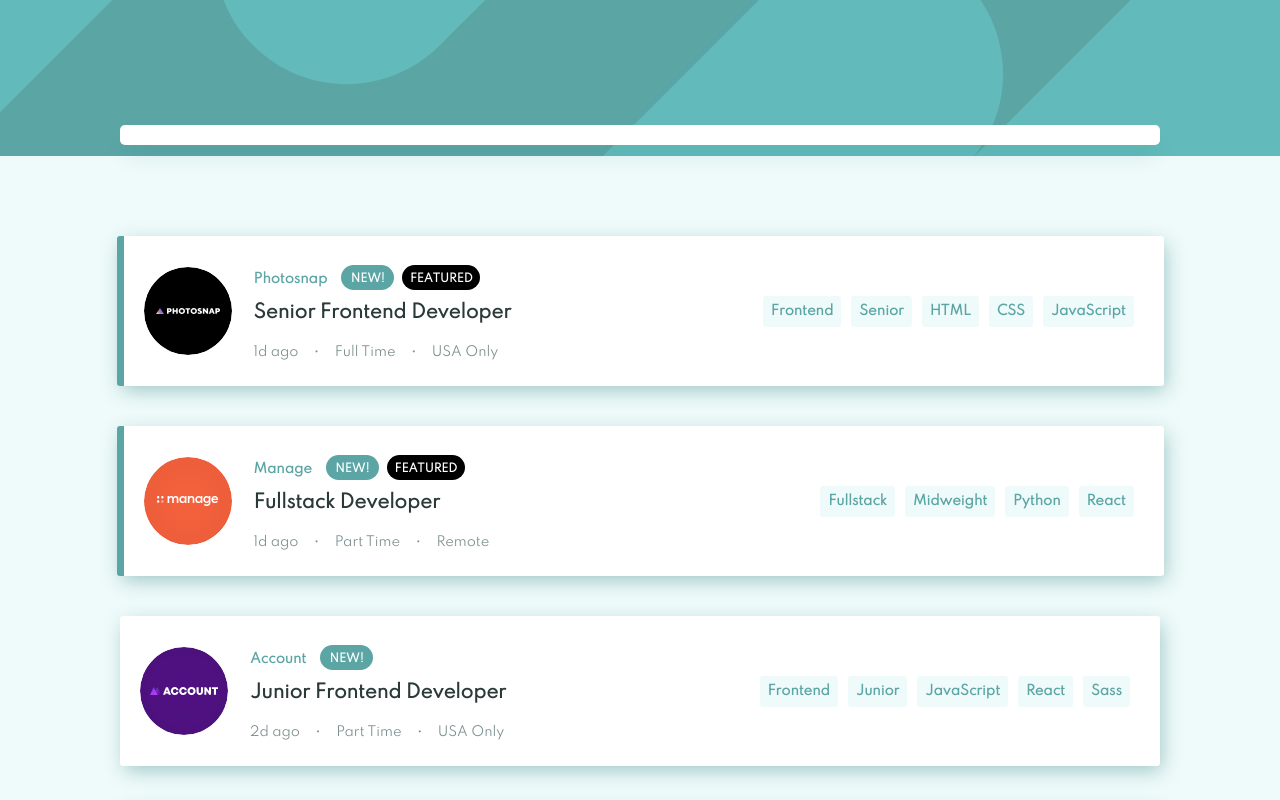
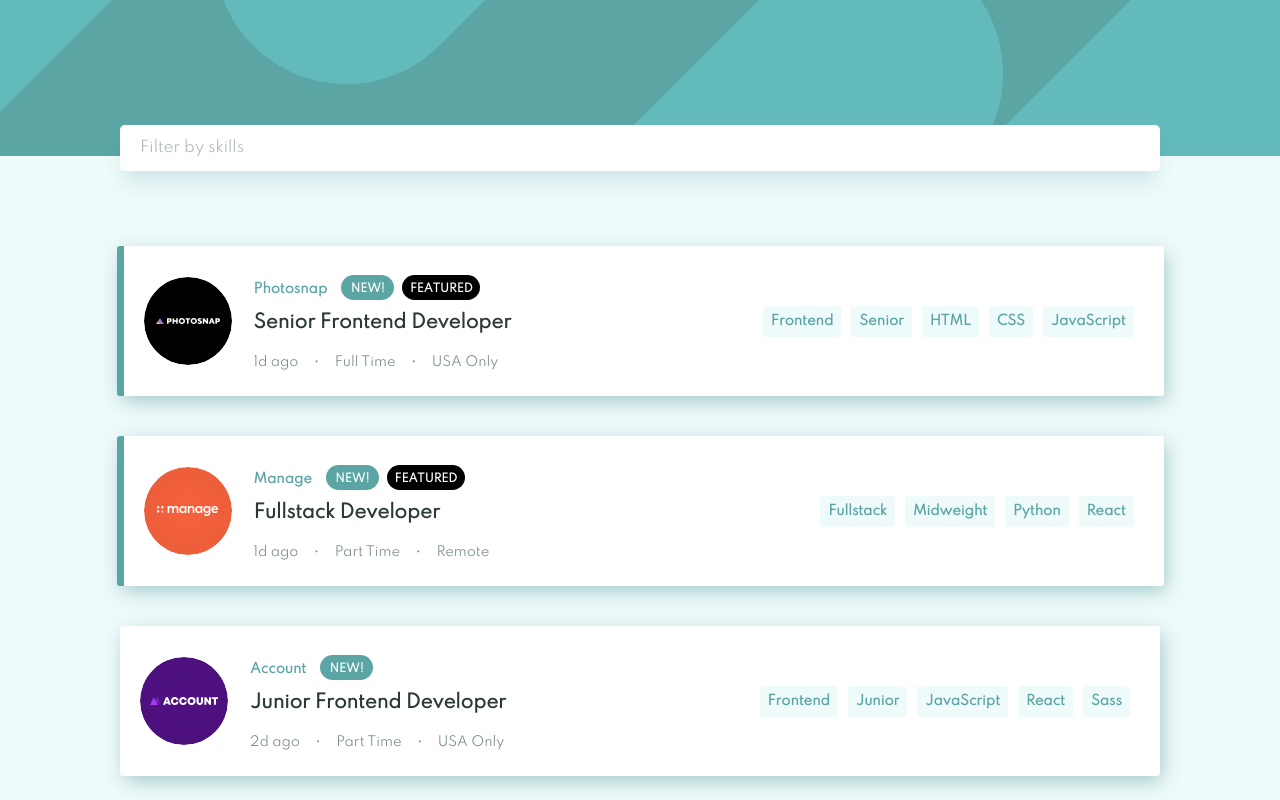
Before and after one commit to sergethi/placement-frontend-copy, an Angular app: page / in a window 1280 px wide. Shown: the top 800 px of the page. Built offline with nearby package versions, Linux system fonts and the light colour scheme.

Commit message:
added filter default message

```diff
--- a/src/app/app.component.css
+++ b/src/app/app.component.css
@@ -13,8 +13,9 @@
 .filter {
   display: flex;
   justify-content: center;
+  /* position: relative; */
   height: 100%;
-  margin-bottom: 10px;
+  margin: 10px 0px;
 }
 
 .filter-container {
--- a/src/app/filter/filter.component.css
+++ b/src/app/filter/filter.component.css
@@ -25,10 +25,18 @@
   /* border: 1px solid; */
 }
 
+.filter-input {
+  display: flex;
+  align-items: center;
+  width: 100%;
+  opacity: .6;
+  color: #7c8f8f;
+  margin: 0px;
+}
+
 .filter-clear {
   display: flex;
   padding: 0px .6rem;
-  /* margin: 10px 0px; */
   color: #7C8F8F;
   font-weight: bolder;
   cursor: pointer;
--- a/src/app/filter/filter.component.html
+++ b/src/app/filter/filter.component.html
@@ -1,7 +1,7 @@
 <div class="filter-container"
   (mouseenter)="isHovering=true"
   (mouseleave)="onLeave()">
-    <div *ngIf="selectedSkills.length > 0" class="filter-skill">
+    <div *ngIf=" selectedSkills.length > 0; else elseBlock" class="filter-skill">
       <app-filter-list
         [(selectedSkills)]="selectedSkills"
         [(filtedJobs)]="filtedJobs"
@@ -11,11 +11,16 @@
       </app-filter-list>
       <p class="filter-clear" (click)="clearSelectedSkills()">Clear</p>
     </div>
-
-    <!-- <input type="text"  placeholder="Filter"
-      [value]="this.inputValue" (input)="this.inputValue=getValue($event)"
+    <ng-template #elseBlock class="filter-skill">
+      <!-- <input type="text"
+      placeholder="Filter"
+      class="filter-input"
+      [value]="this.inputValue"
+      (input)="this.inputValue=getValue($event)"
       (focus)="focused()"
       (keyup.enter)="addSkill()" /> -->
+      <p class="filter-input"> Filter by skills </p>
+    </ng-template>
 
       <div class="filter-display"
       *ngIf="isHovering"
@@ -37,39 +42,3 @@
       </ul>
     </div>
 </div>
-
-    <!-- <div *ngIf="selectedSkills.length > 0" class="filter-skill">
-      <app-filter-list
-        [(selectedSkills)]="selectedSkills"
-        [(filtedJobs)]="filtedJobs"
-        [listOfJobs]="listOfJobs"
-        [jobFilter]="jobFilter"
-        (filtedJobsChange)="updateJobs($event)">
-      </app-filter-list>
-      <p class="filter-clear" (click)="clearSelectedSkills()">Clear</p>
-    </div>
-
-    <input type="text"  placeholder="Filter"
-      [value]="this.inputValue" (input)="this.inputValue=getValue($event)"
-      (focus)="focused()"
-      (keyup.enter)="addSkill()" />
-
-    <div class="filter-display">
-      <ul class="filter-level">
-        <li><strong>Levels</strong></li>
-        <li *ngFor="let lvl of level"
-            (click)="this.clickSkill(lvl.level)">{{lvl.level}}</li>
-      </ul>
-      <ul class="filter-type">
-        <li><strong>Types</strong></li>
-        <li *ngFor="let typo of typa"
-            (click)="this.clickSkill(typo.type)">{{typo.type}}</li>
-      </ul>
-      <ul class="filter-language">
-        <li><strong>Languages</strong></li>
-        <li *ngFor="let lang of language"
-            (click)="this.clickSkill(lang.language)">{{lang.language}}</li>
-      </ul>
-    </div> -->
-  <!-- </div> -->
-<!-- </div> -->
--- a/src/app/filter/filter.component.ts
+++ b/src/app/filter/filter.component.ts
@@ -129,4 +129,5 @@ export class FilterComponent implements OnInit, Filter {
     // }
     this.isHovering = false;
   }
+
 }
```
